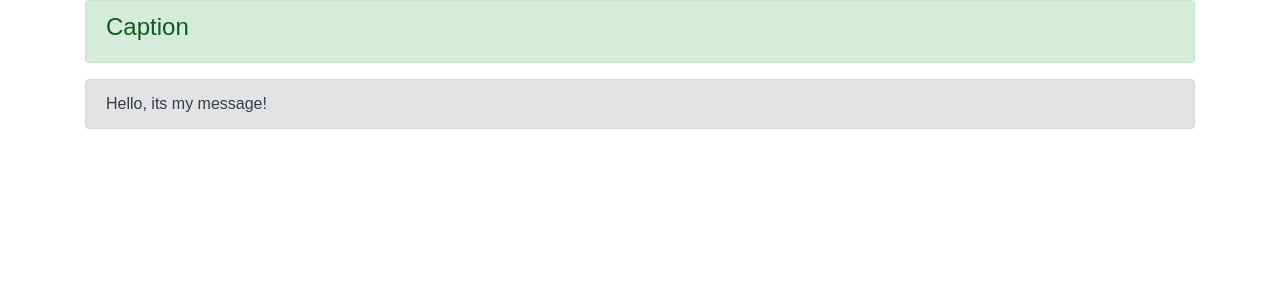
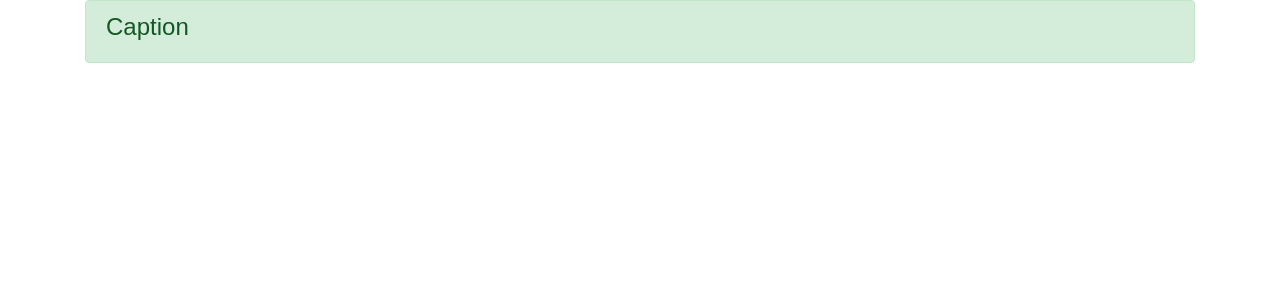
Before and after one commit to fnajer/concepts, a React (Create React App) app: page / in a window 1280 px wide. Shown: the top 300 px of the page. Built offline with nearby package versions, Linux system fonts and the light colour scheme.

Commit message:
Work with state for show Alert

```diff
--- a/src/App.js
+++ b/src/App.js
@@ -2,13 +2,19 @@ import React, { Component } from 'react';
 import Alert from './ui-components/Alert';
 
 class App extends Component {
+  constructor() {
+    super();
+
+    this.state = {
+      showAlert: true
+    };
+  }
+
   render() {
     return (
       <div className="container">
-        <Alert type="success">
+        <Alert type="success" show={this.state.showAlert}>
           <h4 className="alert-heading">Caption</h4>
-        </Alert>
-        <Alert type="secondary" message="Hello, its my message!">
         </Alert>
       </div>
     );
--- a/src/ui-components/Alert.jsx
+++ b/src/ui-components/Alert.jsx
@@ -4,8 +4,13 @@ import propTypes from 'prop-types';
 class Alert extends React.Component {
 	render() {
 		return (
-			<div className={`alert alert-${this.props.type}`} role="alert">
-			  {this.props.message ? this.props.message : this.props.children}
+			<div>
+				{
+					this.props.show &&
+					<div className={`alert alert-${this.props.type}`} role="alert">
+					  {this.props.message ? this.props.message : this.props.children}
+					</div>
+				}
 			</div>
 		);
 	}
@@ -13,11 +18,13 @@ class Alert extends React.Component {
 
 Alert.propTypes = {
 	type: propTypes.string.isRequired,
-	message: propTypes.string
+	message: propTypes.string,
+	show: propTypes.bool
 };
 
 Alert.defaultProps = {
-	message: null
+	message: null,
+	show: true
 };
 
 export default Alert;
```
